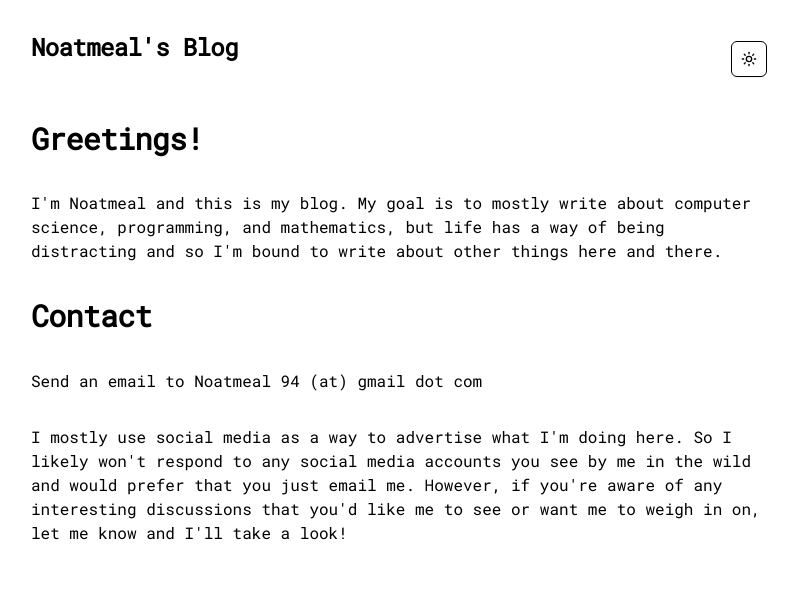
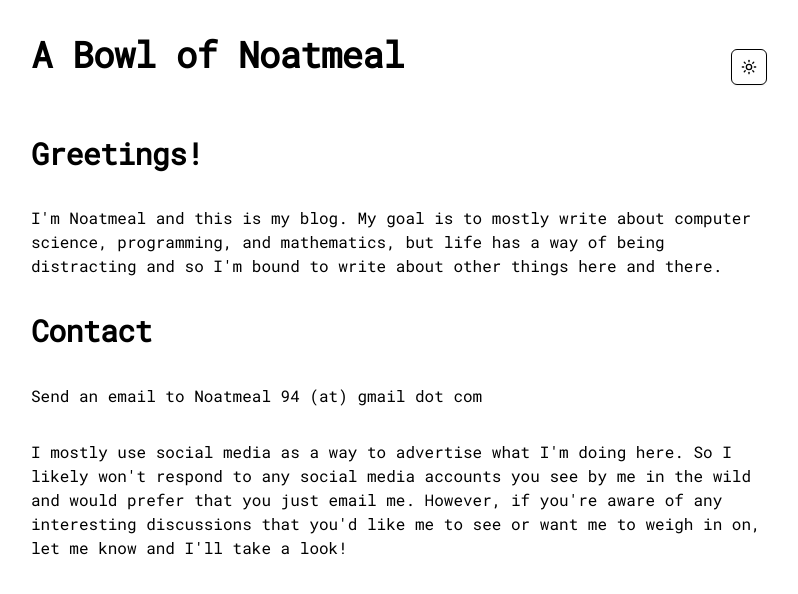
Before and after one commit to noatmeal/noatmeal_app, a Next.js app: page / in a window 1280 px wide. Shown: the top 594 px of the page, without its empty margins (241-1039 px from the left). Built offline with nearby package versions, Linux system fonts and the light colour scheme.

Commit message:
style: Update blog title styling and text

```diff
--- a/src/app/page.tsx
+++ b/src/app/page.tsx
@@ -4,7 +4,7 @@ export default function Home() {
   return (
     <div className="space-y-8">
       <div className="flex items-center justify-between">
-        <h1 className="text-2xl font-bold">Noatmeal's Blog</h1>
+        <h1>A Bowl of Noatmeal</h1>
         <ModeToggle />
       </div>
 
```
